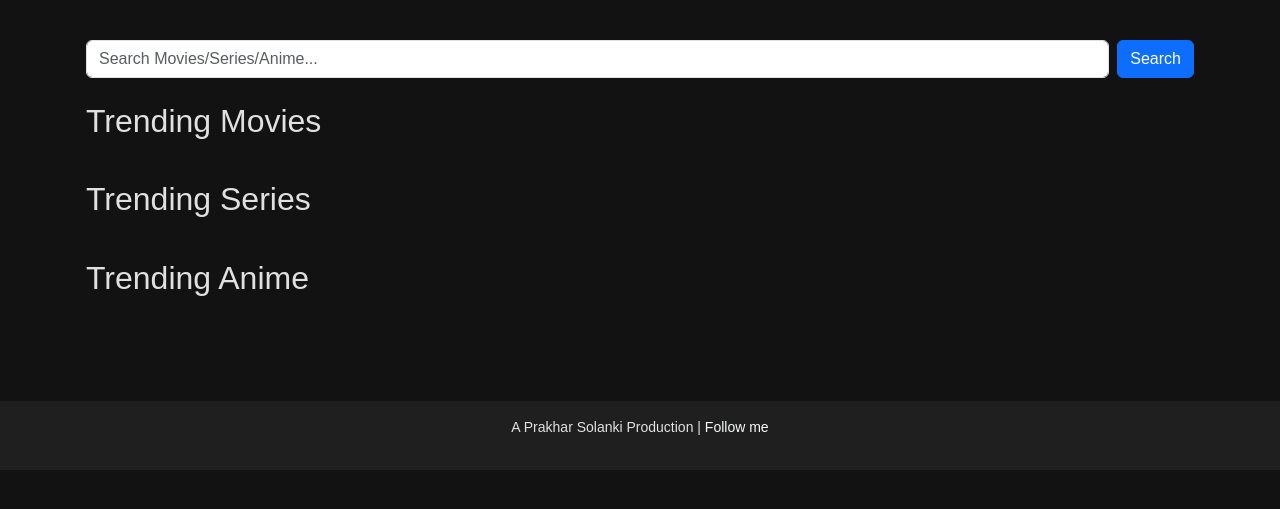
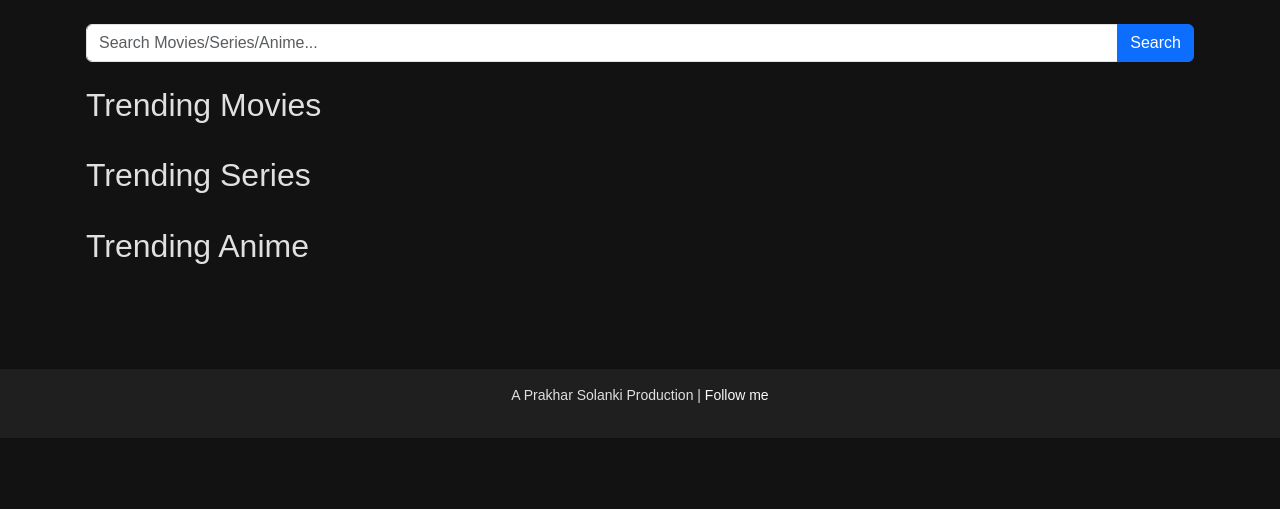
Before and after one commit to TheEntropy1/TheFinalApp, a Flask app: page / in a window 1280 px wide. Shown: the part 88-597 px from the top of the page. Run offline with Flask 3, Linux system fonts and the light colour scheme; data that the repository does not hold is empty.

Commit message:
Update home.html

```diff
--- a/templates/home.html
+++ b/templates/home.html
@@ -8,18 +8,18 @@
 </head>
 <body>
 
-<header class="mb-4">
+<header>
     <h1>Ureka.</h1>
 </header>
 
-<div class="container">
-    <form action="/search" method="post" class="d-flex mb-4">
-        <input type="text" name="query" class="form-control me-2" placeholder="Search Movies/Series/Anime..." required>
-        <button type="submit" class="btn btn-primary">Search</button>
+<div class="container py-4">
+    <form action="/search" method="post" class="input-group mb-4">
+        <input type="text" name="query" class="form-control" placeholder="Search Movies/Series/Anime..." required>
+        <button class="btn btn-primary" type="submit">Search</button>
     </form>
 
     <section class="mb-5">
-        <h2 class="mb-3">Trending Movies</h2>
+        <h2>Trending Movies</h2>
         <div class="row row-cols-2 row-cols-md-3 g-4">
             {% for movie in movies %}
             <div class="col text-center">
@@ -32,7 +32,7 @@
     </section>
 
     <section class="mb-5">
-        <h2 class="mb-3">Trending Series</h2>
+        <h2>Trending Series</h2>
         <div class="row row-cols-2 row-cols-md-3 g-4">
             {% for s in series %}
             <div class="col text-center">
@@ -45,7 +45,7 @@
     </section>
 
     <section class="mb-5">
-        <h2 class="mb-3">Trending Anime</h2>
+        <h2>Trending Anime</h2>
         <div class="row row-cols-2 row-cols-md-3 g-4">
             {% for a in anime %}
             <div class="col text-center">
@@ -56,10 +56,11 @@
             {% endfor %}
         </div>
     </section>
+
 </div>
 
 <footer class="mt-5">
-    <p>A Prakhar Solanki Production | <a href="https://instagram.com/prakhar.5898" target="_blank" class="text-decoration-none text-light">Follow me</a></p>
+    <p>A Prakhar Solanki Production | <a href="https://instagram.com/prakhar.5898" class="text-decoration-none text-light" target="_blank">Follow me</a></p>
 </footer>
 
 <script src="https://cdn.jsdelivr.net/npm/bootstrap@5.3.2/dist/js/bootstrap.bundle.min.js"></script>
```
